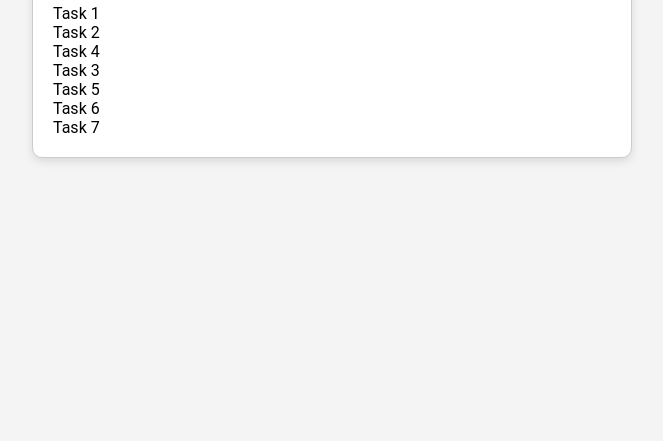
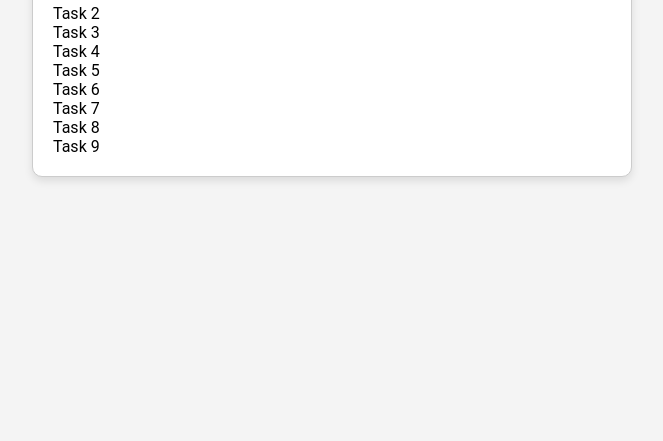
Before and after one commit to hemanth13567/task-tracker1, a plain HTML site: page index.html in a window 1280 px wide. Shown: the part 359-800 px from the top of the page, without its empty margins (308-971 px from the left). Drawn offline with Linux system fonts and the light colour scheme.

Commit message:
added 9 task

```diff
--- a/index.html
+++ b/index.html
@@ -12,10 +12,12 @@
       <ul id="tasks">
         <li>Task 1</li>
         <li>Task 2</li>
+        <li>Task 3</li>
         <li>Task 4</li>
-        <li>Task 3</li>
         <li>Task 5</li>
         <li>Task 6</li>
         <li>Task 7</li>
+        <li>Task 8</li>
+        <li>Task 9</li>
   </body>
 </html>
```
